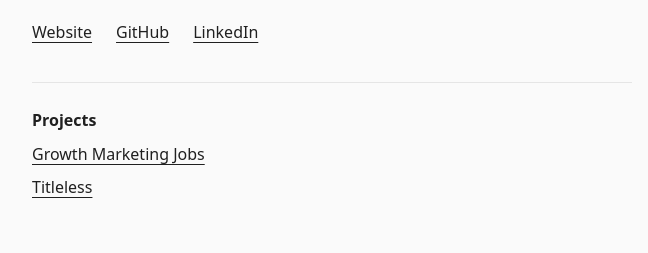
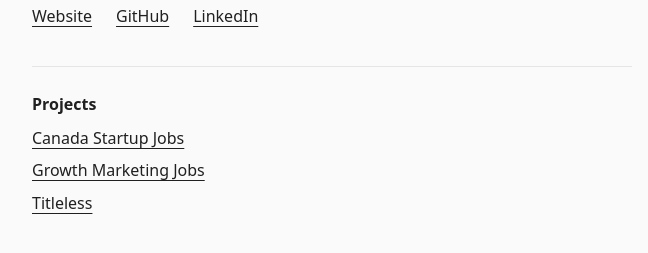
Before and after one commit to fiz-is/fiz-is.github.io, a plain HTML site: page index.html in a window 1280 px wide. Shown: the part 379-632 px from the top of the page, without its empty margins (308-956 px from the left). Drawn offline with Linux system fonts and the light colour scheme.

Commit message:
Add Canada Startup Jobs to projects

```diff
--- a/index.html
+++ b/index.html
@@ -45,6 +45,7 @@
     </nav>
     <section class="projects" aria-labelledby="projects-heading">
       <h2 id="projects-heading">Projects</h2>
+      <p><a href="https://canadastartupjobs.ca/">Canada Startup Jobs</a></p>
       <p><a href="https://fiz-is.github.io/growth-marketing-jobs/">Growth Marketing Jobs</a></p>
       <p><a href="/titleless/">Titleless</a></p>
     </section>
```
